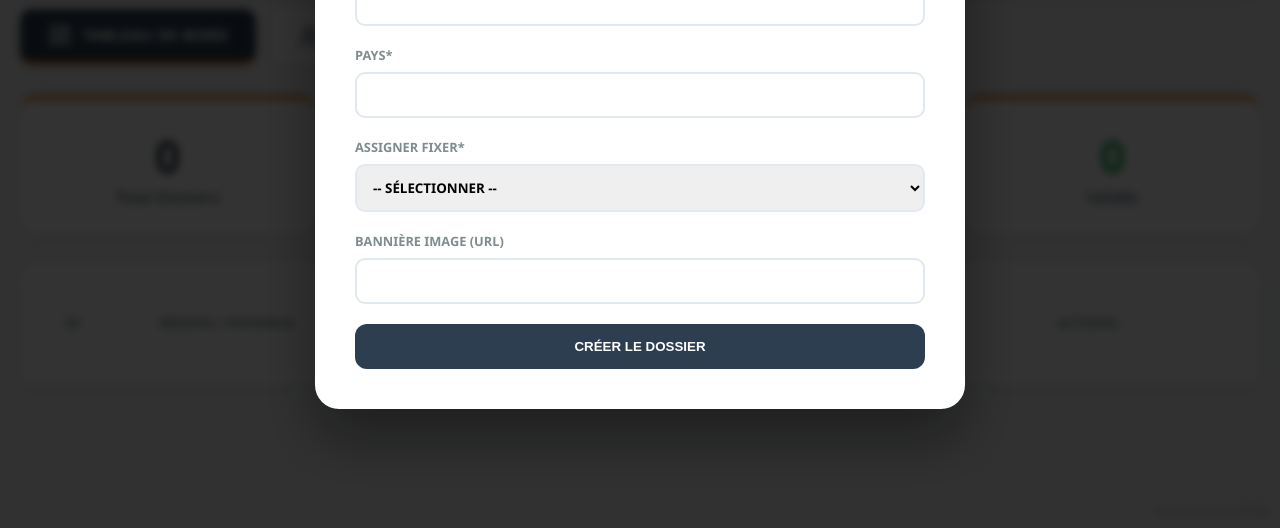
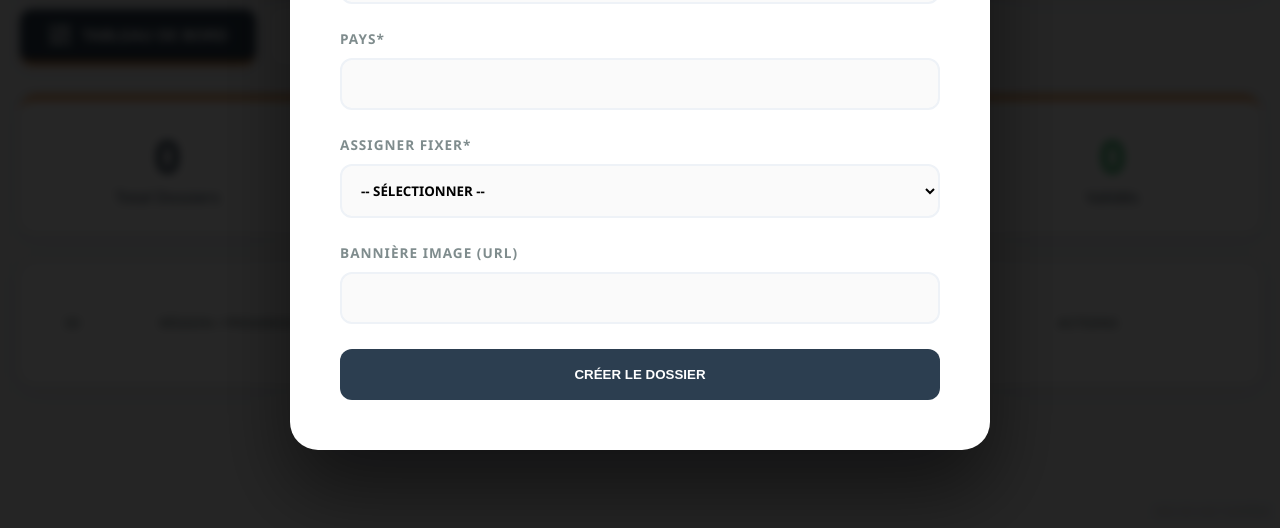
Before and after one commit to mediances-ops/rk2, a Flask app: page /admin in a window 1280 px wide, after a click on "NOUVEAU REPÉRAGE". Shown: the part 272-800 px from the top of the page. Run offline with Flask 3, Linux system fonts and the light colour scheme; lists and menus that the app fills with data are empty.

Commit message:
Update admin_dashboard.html

```diff
--- a/templates/admin_dashboard.html
+++ b/templates/admin_dashboard.html
@@ -1,6 +1,4 @@
-<!-- DOC-OS VERSION : V.68.6 SUPRÊME MISSION CONTROL -->
-<!-- ROLE : PRODUCTION COCKPIT - HARMONIZED NAV & FIXED EDIT ACTION -->
-
+<!-- DOC-OS VERSION : V.68.7 SUPRÊME MISSION CONTROL -->
 <!DOCTYPE html>
 <html lang="fr">
 <head>
@@ -9,95 +7,55 @@
     <title>Pre-scouting Platform | Cockpit</title>
     <script src="https://unpkg.com/lucide@latest"></script>
     <style>
-        /* ============================================================
-           ARCHITECTURE VISUELLE RK V.68.6
-           ============================================================ */
-        :root {
-            --primary: #2C3E50;
-            --secondary: #E67E22;
-            --success: #27ae60;
-            --danger: #e74c3c;
-            --glass: rgba(255, 255, 255, 0.95);
-        }
-
+        :root { --primary: #2C3E50; --secondary: #E67E22; --success: #27ae60; --danger: #e74c3c; --glass: rgba(255, 255, 255, 0.95); }
         * { margin: 0; padding: 0; box-sizing: border-box; }
         body { font-family: 'Segoe UI', Tahoma, sans-serif; background: #f3f4f6; color: var(--primary); }
         .container { max-width: 1400px; margin: 0 auto; padding: 20px; }
 
-        /* HEADER */
-        .header {
-            background: linear-gradient(135deg, var(--primary) 0%, #1a252f 100%);
-            border-radius: 16px; padding: 60px 40px;
-            display: flex; align-items: center; gap: 40px;
-            margin-bottom: 30px; box-shadow: 0 10px 25px rgba(0,0,0,0.15);
-        }
+        .header { background: linear-gradient(135deg, var(--primary) 0%, #1a252f 100%); border-radius: 16px; padding: 60px 40px; display: flex; align-items: center; gap: 40px; margin-bottom: 30px; box-shadow: 0 10px 25px rgba(0,0,0,0.15); }
         .header img { height: 110px; }
         .header h1 { color: white; font-size: 3.5rem; font-weight: 800; margin: 0; letter-spacing: -2px; }
         .header .subtitle { color: var(--secondary); font-size: 1.6rem; font-weight: 600; }
 
-        /* NAV HARMONIZED */
         .nav { display: flex; gap: 15px; margin-bottom: 30px; }
-        .nav-link {
-            background: white; color: var(--primary); padding: 14px 28px; border-radius: 12px;
-            text-decoration: none; font-weight: 700; box-shadow: 0 4px 12px rgba(0,0,0,0.06);
-            border:none; cursor:pointer; display: flex; align-items: center; gap: 10px;
-        }
+        .nav-link { background: white; color: var(--primary); padding: 14px 28px; border-radius: 12px; text-decoration: none; font-weight: 700; box-shadow: 0 4px 12px rgba(0,0,0,0.06); border:none; cursor:pointer; display: flex; align-items: center; gap: 10px; }
         .nav-link.active { background: var(--primary); color: white; border-bottom: 4px solid var(--secondary); }
 
-        /* KPI */
         .stats { display: grid; grid-template-columns: repeat(4, 1fr); gap: 20px; margin-bottom: 30px; }
         .stat-card { background: white; border-radius: 16px; padding: 25px; text-align: center; border-top: 5px solid var(--secondary); box-shadow: 0 4px 15px rgba(0,0,0,0.05); }
         .stat-card .number { font-size: 2.8rem; font-weight: 800; color: var(--primary); }
 
-        /* TABLE */
         .table-container { background: white; border-radius: 16px; padding: 30px; box-shadow: 0 4px 20px rgba(0,0,0,0.06); overflow-x: auto; }
         table { width: 100%; border-collapse: collapse; }
         th { padding: 20px 15px; text-align: left; color: #7f8c8d; border-bottom: 2px solid #f1f5f9; text-transform: uppercase; font-size: 0.85rem; font-weight: 800; }
         td { padding: 18px 20px; border-bottom: 1px solid #f1f5f9; vertical-align: middle; }
         .progress-mini-bar { width: 100px; background: #eee; height: 8px; border-radius: 4px; overflow: hidden; margin-top: 5px; }
         .progress-mini-fill { height: 100%; background: var(--success); }
-
         .chat-notif { background: var(--danger); color: white; padding: 4px 10px; border-radius: 20px; font-size: 0.75rem; font-weight: 800; cursor: pointer; animation: pulse 1.5s infinite; }
         .btn-action { width: 38px; height: 38px; border-radius: 10px; border: none; cursor: pointer; color: white; display: inline-flex; align-items: center; justify-content: center; transition: 0.2s; margin-right: 5px; text-decoration: none; }
 
-        /* MODALS */
-        .modal-overlay { display: none; position: fixed; top: 0; left: 0; width: 100%; height: 100%; background: rgba(0, 0, 0, 0.8); z-index: 10000; align-items: center; justify-content: center; backdrop-filter: blur(4px); }
+        .modal-overlay { display: none; position: fixed; top: 0; left: 0; width: 100%; height: 100%; background: rgba(0, 0, 0, 0.85); z-index: 10000; align-items: center; justify-content: center; backdrop-filter: blur(5px); }
         .modal-overlay.active { display: flex; }
-        .modal-box { background: white; border-radius: 24px; width: 650px; padding: 40px; box-shadow: 0 30px 60px rgba(0,0,0,0.4); }
-        .form-group { margin-bottom: 20px; }
-        .form-group label { display: block; font-weight: 800; font-size: 0.8rem; color: #7f8c8d; text-transform: uppercase; margin-bottom: 8px; }
-        .form-group input, .form-group select, .form-group textarea { width: 100%; padding: 12px; border-radius: 10px; border: 2px solid #e2e8f0; font-family: inherit; font-weight: 600; outline: none; }
 
-        /* CHAT V.68 HARMONIZED */
-        #adminChatPanel {
-            position: fixed; right: -520px; top: 0; width: 500px; height: 100vh;
-            background: var(--glass); backdrop-filter: blur(25px);
-            transition: 0.5s cubic-bezier(0.77, 0, 0.175, 1); z-index: 20000;
-            display: flex; flex-direction: column; border-left: 1px solid rgba(255,255,255,0.4);
-        }
+        /* MODAL ÉLARGI A 1100px */
+        .modal-box { background: white; border-radius: 28px; width: 1100px; padding: 50px; box-shadow: 0 40px 80px rgba(0,0,0,0.5); max-height: 95vh; overflow-y: auto; }
+        .form-group { margin-bottom: 25px; }
+        .form-group label { display: block; font-weight: 800; font-size: 0.85rem; color: #7f8c8d; text-transform: uppercase; margin-bottom: 10px; letter-spacing: 1px; }
+        .form-group input, .form-group select, .form-group textarea { width: 100%; padding: 15px; border-radius: 12px; border: 2px solid #eef2f7; font-family: inherit; font-weight: 600; outline: none; transition: 0.3s; background: #fafafa; }
+        .form-group input:focus, .form-group textarea:focus { border-color: var(--secondary); background: white; }
+
+        #adminChatPanel { position: fixed; right: -520px; top: 0; width: 500px; height: 100vh; background: var(--glass); backdrop-filter: blur(25px); transition: 0.5s cubic-bezier(0.77, 0, 0.175, 1); z-index: 20000; display: flex; flex-direction: column; border-left: 1px solid rgba(255,255,255,0.4); }
         #adminChatPanel.active { right: 0; }
         .chat-header { background: var(--primary); color: white; padding: 30px; display: flex; justify-content: space-between; align-items: center; }
         .chat-messages { flex: 1; overflow-y: auto; padding: 30px; display: flex; flex-direction: column; gap: 20px; }
-
         .msg-wrapper { display: flex; flex-direction: column; max-width: 85%; }
         .msg-me { align-self: flex-end; align-items: flex-end; }
         .msg-them { align-self: flex-start; align-items: flex-start; }
-
         .bubble { padding: 15px 20px; border-radius: 20px; font-size: 0.95rem; box-shadow: 0 4px 15px rgba(0,0,0,0.05); position: relative; }
         .msg-me .bubble { background: #EBF5FB; color: #2C3E50; border-bottom-right-radius: 4px; }
         .msg-them .bubble { background: #FDF2E9; color: #2C3E50; border-bottom-left-radius: 4px; }
-
-        .msg-meta { font-size: 0.75rem; font-weight: 900; margin-bottom: 5px; text-transform: uppercase; }
-        .color-fixer { color: var(--secondary); }
-        .color-production { color: var(--primary); }
-
-        .msg-time { font-size: 0.65rem; opacity: 0.5; margin-top: 5px; text-align: right; font-weight: 800; }
         .day-separator { text-align: center; margin: 20px 0; border-bottom: 1px solid rgba(0,0,0,0.05); line-height: 0.1em; }
         .day-separator span { background: #f3f4f6; padding: 0 15px; color: #95a5a6; font-size: 0.7rem; font-weight: 900; text-transform: uppercase; }
-
-        .chat-input-zone { padding: 30px; background: white; border-top: 1px solid #f1f1f1; display: flex; gap: 15px; }
-        #adminChatInput { flex: 1; border: 2px solid #eef2f7; border-radius: 15px; padding: 15px; height: 100px; resize: none; font-family: inherit; font-weight: 600; outline: none; }
-        .chat-send-btn { background: var(--secondary); color: white; border: none; border-radius: 15px; width: 60px; cursor: pointer; display: flex; align-items: center; justify-content: center; }
 
         @keyframes pulse { 0% { transform: scale(1); } 50% { transform: scale(1.05); opacity: 0.8; } 100% { transform: scale(1); } }
         .version-tag { position: fixed; bottom: 10px; right: 10px; font-size: 0.6rem; font-weight: 800; color: #bdc3c7; }
@@ -105,20 +63,8 @@
 </head>
 <body>
     <div class="container">
-        <header class="header">
-            <img src="https://destinationsetcuisines.com/doc/logoRK.png" alt="Logo">
-            <div class="header-text">
-                <h1>Pre-scouting Platform</h1>
-                <p class="subtitle">Production Intelligence System</p>
-            </div>
-        </header>
-
-        <nav class="nav">
-            <!-- HARMONISATION : TABLEAU DE BORD -->
-            <a href="/admin" class="nav-link active"><i data-lucide="layout-dashboard"></i> TABLEAU DE BORD</a>
-            <a href="/admin/fixers" class="nav-link"><i data-lucide="users"></i> CORRESPONDANTS</a>
-            <button onclick="openModal('modalNouveau')" class="nav-link" style="background: var(--secondary); color:white;"><i data-lucide="file-plus"></i> NOUVEAU REPÉRAGE</button>
-        </nav>
+        <header class="header"><img src="https://destinationsetcuisines.com/doc/logoRK.png" alt="Logo"><div class="header-text"><h1>Pre-scouting Platform</h1><p class="subtitle">Production Intelligence System</p></div></header>
+        <nav class="nav"><a href="/admin" class="nav-link active"><i data-lucide="layout-dashboard"></i> TABLEAU DE BORD</a><a href="/admin/fixers" class="nav-link"><i data-lucide="users"></i> CORRESPONDANTS</a><button onclick="openModal('modalNouveau')" class="nav-link" style="background: var(--secondary); color:white;"><i data-lucide="file-plus"></i> NOUVEAU REPÉRAGE</button></nav>
 
         <div class="stats">
             <div class="stat-card"><div class="number">{{ stats.total }}</div><div class="label">Total Dossiers</div></div>
@@ -136,19 +82,11 @@
                     <tr>
                         <td>#{{ rep.id }}</td>
                         <td><strong>{{ rep.region }}</strong><br><small>{{ rep.pays }}</small><div class="progress-mini-bar"><div class="progress-mini-fill" style="width: {{ rep.progression_pourcent }}%;"></div></div></td>
-                        <td>
-                            {{ rep.fixer_nom }}
-                            {% if item.unread_count > 0 %}
-                                <span class="chat-notif" onclick="openAdminChat({{ rep.id }})">✉️ {{ item.unread_count }} NEW</span>
-                            {% else %}
-                                <button onclick="openAdminChat({{ rep.id }})" style="background:none; border:none; color:#3498db; cursor:pointer; margin-left:10px;"><i data-lucide="message-square" style="width:16px;"></i></button>
-                            {% endif %}
-                        </td>
+                        <td>{{ rep.fixer_nom }}{% if item.unread_count > 0 %}<span class="chat-notif" onclick="openAdminChat({{ rep.id }})">✉️ {{ item.unread_count }} NEW</span>{% else %}<button onclick="openAdminChat({{ rep.id }})" style="background:none; border:none; color:#3498db; cursor:pointer; margin-left:10px;"><i data-lucide="message-square" style="width:16px;"></i></button>{% endif %}</td>
                         <td><span style="font-weight:900; color: {{ 'var(--secondary)' if rep.statut == 'brouillon' else '#3498db' if rep.statut == 'soumis' else 'var(--success)' }}">{{ 'EN COURS' if rep.statut == 'brouillon' else rep.statut.upper() }}</span></td>
                         <td>
                             <div style="display: flex;">
                                 <a href="/formulaire/{{ rep.token }}" target="_blank" class="btn-action" style="background:#f39c12;" title="Lien Fixer"><i data-lucide="external-link"></i></a>
-                                <!-- BOUTON MODIFIER FIXÉ -->
                                 <button onclick="openEditModal({{ rep.id }})" class="btn-action" style="background:#3498db;" title="Modifier"><i data-lucide="edit-3"></i></button>
                                 <a href="/admin/reperage/{{ rep.id }}/print" target="_blank" class="btn-action" style="background:var(--success);" title="Imprimer"><i data-lucide="printer"></i></a>
                                 <button onclick="deleteRep({{ rep.id }}, '{{ rep.region }}')" class="btn-action" style="background:var(--danger);" title="Supprimer"><i data-lucide="trash-2"></i></button>
@@ -163,7 +101,7 @@
 
     <!-- MODAL NOUVEAU -->
     <div class="modal-overlay" id="modalNouveau">
-        <div class="modal-box">
+        <div class="modal-box" style="width: 700px;">
             <div style="display:flex; justify-content:space-between; margin-bottom:30px;"><h2>LANCER UN REPÉRAGE</h2><button onclick="closeModal()" style="background:none; border:none; font-size:2rem; cursor:pointer;">&times;</button></div>
             <form onsubmit="creerDossier(event)">
                 <div class="form-group"><label>Région Cible*</label><input type="text" id="new_region" required></div>
@@ -176,52 +114,57 @@
                     </select>
                 </div>
                 <div class="form-group"><label>Bannière Image (URL)</label><input type="url" id="new_image"></div>
-                <button type="submit" style="width:100%; background:var(--primary); color:white; padding:15px; border-radius:12px; font-weight:800; border:none; cursor:pointer;">CRÉER LE DOSSIER</button>
+                <button type="submit" style="width:100%; background:var(--primary); color:white; padding:18px; border-radius:12px; font-weight:800; border:none; cursor:pointer;">CRÉER LE DOSSIER</button>
             </form>
         </div>
     </div>
 
-    <!-- MODAL MODIFIER (RÉTABLI) -->
+    <!-- MODAL MODIFIER (ÉLARGI ET COMPLÉTÉ) -->
     <div class="modal-overlay" id="modalEdit">
         <div class="modal-box">
-            <div style="display:flex; justify-content:space-between; margin-bottom:30px;"><h2>PARAMÈTRES DOSSIER</h2><button onclick="closeModal()" style="background:none; border:none; font-size:2rem; cursor:pointer;">&times;</button></div>
+            <div style="display:flex; justify-content:space-between; margin-bottom:35px;"><h2 style="font-weight:900; letter-spacing:-1px;">PARAMÈTRES DU REPÉRAGE</h2><button onclick="closeModal()" style="background:none; border:none; font-size:2.5rem; cursor:pointer; color:#94a3b8;">&times;</button></div>
             <form onsubmit="updateRegion(event)">
                 <input type="hidden" id="edit_id">
-                <div style="display: grid; grid-template-columns: 1fr 1fr; gap: 20px;">
+                <div style="display: grid; grid-template-columns: 1fr 1fr; gap: 30px;">
+                    <div>
                         <div class="form-group"><label>Région</label><input type="text" id="edit_region"></div>
                         <div class="form-group"><label>Pays</label><input type="text" id="edit_pays"></div>
+                        <div class="form-group">
+                            <label>Assigner à un autre Fixer</label>
+                            <select id="edit_fixer_id">
+                                {% for f in fixers %}<option value="{{ f.id }}">{{ f.nom }} {{ f.prenom }}</option>{% endfor %}
+                            </select>
                         </div>
-                <div class="form-group">
-                    <label>Statut Mission</label>
+                        <div class="form-group"><label>Statut Mission</label>
                             <select id="edit_statut">
                                 <option value="brouillon">🟠 EN COURS</option>
                                 <option value="soumis">🔵 SOUMIS</option>
                                 <option value="validé">🟢 VALIDÉ</option>
                             </select>
                         </div>
-                <div class="form-group"><label>Notes Production</label><textarea id="edit_notes" rows="6"></textarea></div>
-                <button type="submit" style="width:100%; background:var(--secondary); color:white; padding:15px; border-radius:12px; font-weight:800; border:none; cursor:pointer;">ENREGISTRER</button>
+                        <div class="form-group"><label>Bannière Image (URL)</label><input type="url" id="edit_image"></div>
+                    </div>
+                    <div>
+                        <div class="form-group"><label>Notes de Production (Expertise HQ)</label>
+                            <textarea id="edit_notes" style="height: 480px; font-size: 1rem; line-height: 1.6; border: 2px solid var(--primary); background: #fff;"></textarea>
+                        </div>
+                    </div>
+                </div>
+                <button type="submit" style="width:100%; background:var(--secondary); color:white; padding:20px; border-radius:15px; font-weight:900; border:none; cursor:pointer; font-size:1.1rem; margin-top:20px; box-shadow:0 10px 25px rgba(230,126,34,0.3);">ENREGISTRER LES MODIFICATIONS</button>
             </form>
         </div>
     </div>
 
-    <!-- CHAT HARMONIZED -->
     <div id="adminChatPanel">
         <div class="chat-header">
-            <div style="display:flex; align-items:center; gap:12px;">
-                <div style="width:12px; height:12px; background:#2ecc71; border-radius:50%; box-shadow:0 0 10px #2ecc71;"></div>
-                <h3 style="font-weight:900; margin:0; font-size:1.3rem;">INSTANT MESSAGING</h3>
-            </div>
+            <div style="display:flex; align-items:center; gap:12px;"><div style="width:12px; height:12px; background:#2ecc71; border-radius:50%;"></div><h3 style="font-weight:900; margin:0; font-size:1.3rem;">INSTANT MESSAGING</h3></div>
             <button onclick="closeAdminChat()" style="background:none; border:none; color:white; font-size:2.5rem; cursor:pointer;">&times;</button>
         </div>
         <div id="adminChatMessages" class="chat-messages"></div>
-        <div class="chat-input-zone">
-            <textarea id="adminChatInput" placeholder="Votre message au correspondant..."></textarea>
-            <button onclick="sendAdminMessage()" class="chat-send-btn"><i data-lucide="send" style="width:25px;"></i></button>
-        </div>
+        <div style="padding:30px; background:white; border-top:1px solid #f1f1f1; display:flex; gap:15px;"><textarea id="adminChatInput" style="flex:1; border:2px solid #eef2f7; border-radius:15px; padding:15px; height:100px; resize:none;" placeholder="Répondre..."></textarea><button onclick="sendAdminMessage()" style="background:var(--secondary); color:white; border:none; border-radius:15px; width:60px; cursor:pointer;"><i data-lucide="send"></i></button></div>
     </div>
 
-    <div class="version-tag">DOC-OS V.68.6 SUPRÊME</div>
+    <div class="version-tag">DOC-OS V.68.7 SUPRÊME</div>
 
     <script>
         lucide.createIcons();
@@ -231,22 +174,19 @@
         function openModal(id) { document.getElementById(id).classList.add('active'); }
         function closeModal() { document.querySelectorAll('.modal-overlay').forEach(m => m.classList.remove('active')); }
 
-        function openAdminChat(id) {
-            currentChatId = id;
-            document.getElementById('adminChatPanel').classList.add('active');
-            loadAdminMessages();
-        }
+        function openAdminChat(id) { currentChatId = id; document.getElementById('adminChatPanel').classList.add('active'); loadAdminMessages(); }
         function closeAdminChat() { document.getElementById('adminChatPanel').classList.remove('active'); }
 
-        // FIX BOUTON BLEU : Recherche sécurisée dans les données
         function openEditModal(id) {
             const item = reperagesData.find(x => Number(x.reperage.id) === Number(id));
             if (!item) return;
             document.getElementById('edit_id').value = id;
-            document.getElementById('edit_region').value = item.reperage.region;
-            document.getElementById('edit_pays').value = item.reperage.pays;
+            document.getElementById('edit_region').value = item.reperage.region || '';
+            document.getElementById('edit_pays').value = item.reperage.pays || '';
             document.getElementById('edit_statut').value = item.reperage.statut;
             document.getElementById('edit_notes').value = item.reperage.notes_admin || '';
+            document.getElementById('edit_fixer_id').value = item.reperage.fixer_id;
+            document.getElementById('edit_image').value = item.reperage.image_region || '';
             openModal('modalEdit');
         }
 
@@ -257,13 +197,11 @@
                 statut: document.getElementById('edit_statut').value,
                 notes_admin: document.getElementById('edit_notes').value,
                 region: document.getElementById('edit_region').value,
-                pays: document.getElementById('edit_pays').value
+                pays: document.getElementById('edit_pays').value,
+                fixer_id: document.getElementById('edit_fixer_id').value,
+                image_region: document.getElementById('edit_image').value
             };
-            const res = await fetch(`/admin/reperage/${id}/update`, {
-                method: 'PUT',
-                headers: {'Content-Type': 'application/json'},
-                body: JSON.stringify(data)
-            });
+            const res = await fetch(`/admin/reperage/${id}/update`, { method: 'PUT', headers: {'Content-Type': 'application/json'}, body: JSON.stringify(data) });
             if(res.ok) window.location.reload();
         }
 
@@ -277,10 +215,7 @@
                 const ds = d.toLocaleDateString('en-GB', { weekday: 'long', day: 'numeric', month: 'short' });
                 if (ds !== lastDate) { html += `<div class="day-separator"><span>${ds}</span></div>`; lastDate = ds; }
                 const isMe = m.auteur_type === 'production';
-                html += `<div class="msg-wrapper ${isMe ? 'msg-me' : 'msg-them'}">
-                    <div class="msg-meta ${m.auteur_type === 'fixer' ? 'color-fixer' : 'color-production'}">${m.auteur_nom}</div>
-                    <div class="bubble">${m.contenu}<div class="msg-time">${d.toLocaleTimeString('en-GB', {hour:'2-digit', minute:'2-digit'})}</div></div>
-                </div>`;
+                html += `<div class="msg-wrapper ${isMe ? 'msg-me' : 'msg-them'}"><div class="msg-meta ${m.auteur_type === 'fixer' ? 'color-fixer' : 'color-production'}">${m.auteur_nom}</div><div class="bubble">${m.contenu}<div style="font-size:0.6rem; opacity:0.5; margin-top:5px; text-align:right;">${d.toLocaleTimeString('en-GB', {hour:'2-digit', minute:'2-digit'})}</div></div></div>`;
             });
             container.innerHTML = html; container.scrollTop = container.scrollHeight;
         }
@@ -288,11 +223,7 @@
         async function sendAdminMessage() {
             const input = document.getElementById('adminChatInput');
             if(!input.value.trim()) return;
-            await fetch(`/api/reperages/${currentChatId}/messages`, {
-                method: 'POST',
-                headers: {'Content-Type': 'application/json'},
-                body: JSON.stringify({ auteur_type: 'production', auteur_nom: 'Production', contenu: input.value })
-            });
+            await fetch(`/api/reperages/${currentChatId}/messages`, { method: 'POST', headers: {'Content-Type': 'application/json'}, body: JSON.stringify({ auteur_type: 'production', auteur_nom: 'Production', contenu: input.value }) });
             input.value = ''; loadAdminMessages();
         }
 
```
Lines whose indentation alone changed are shown as unchanged.
